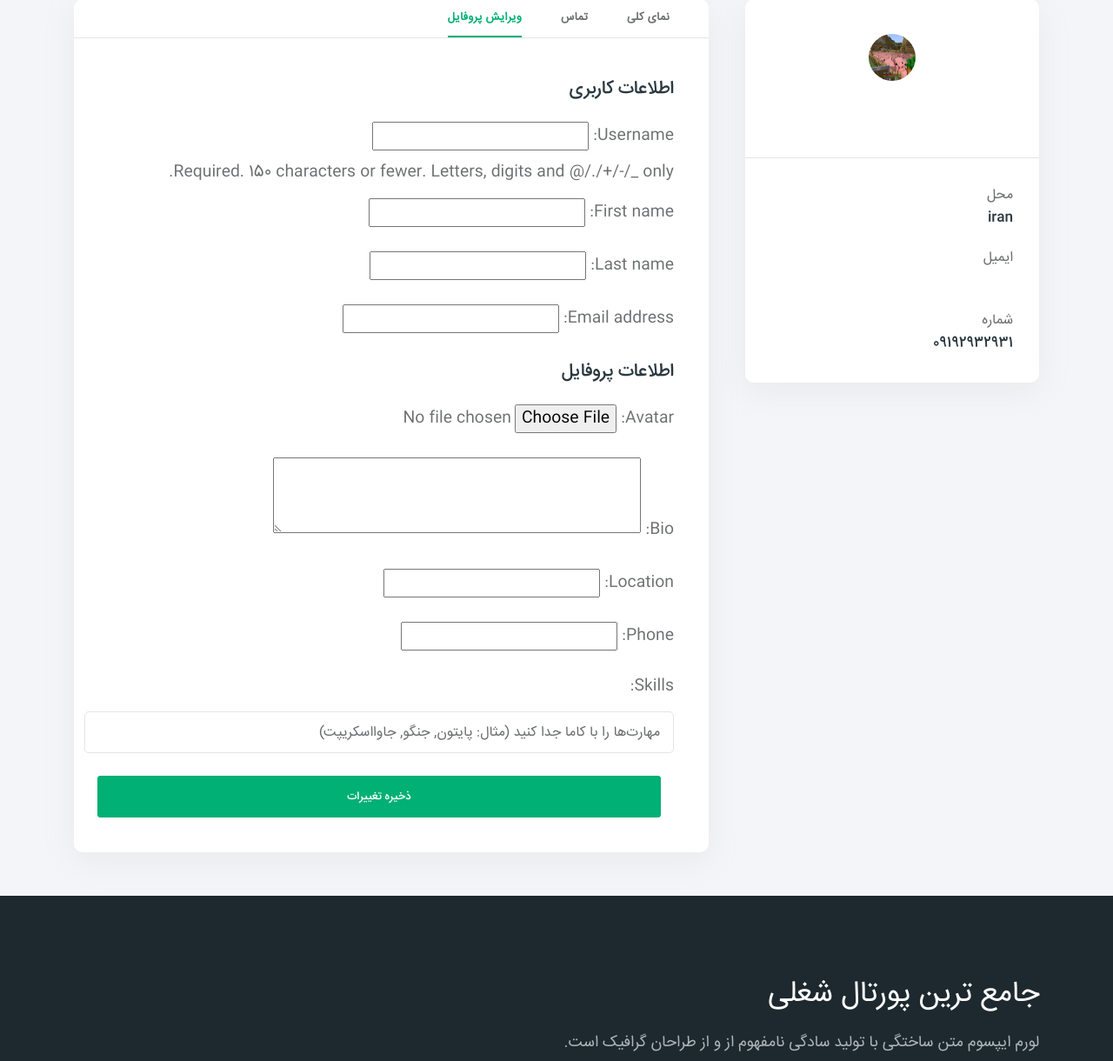
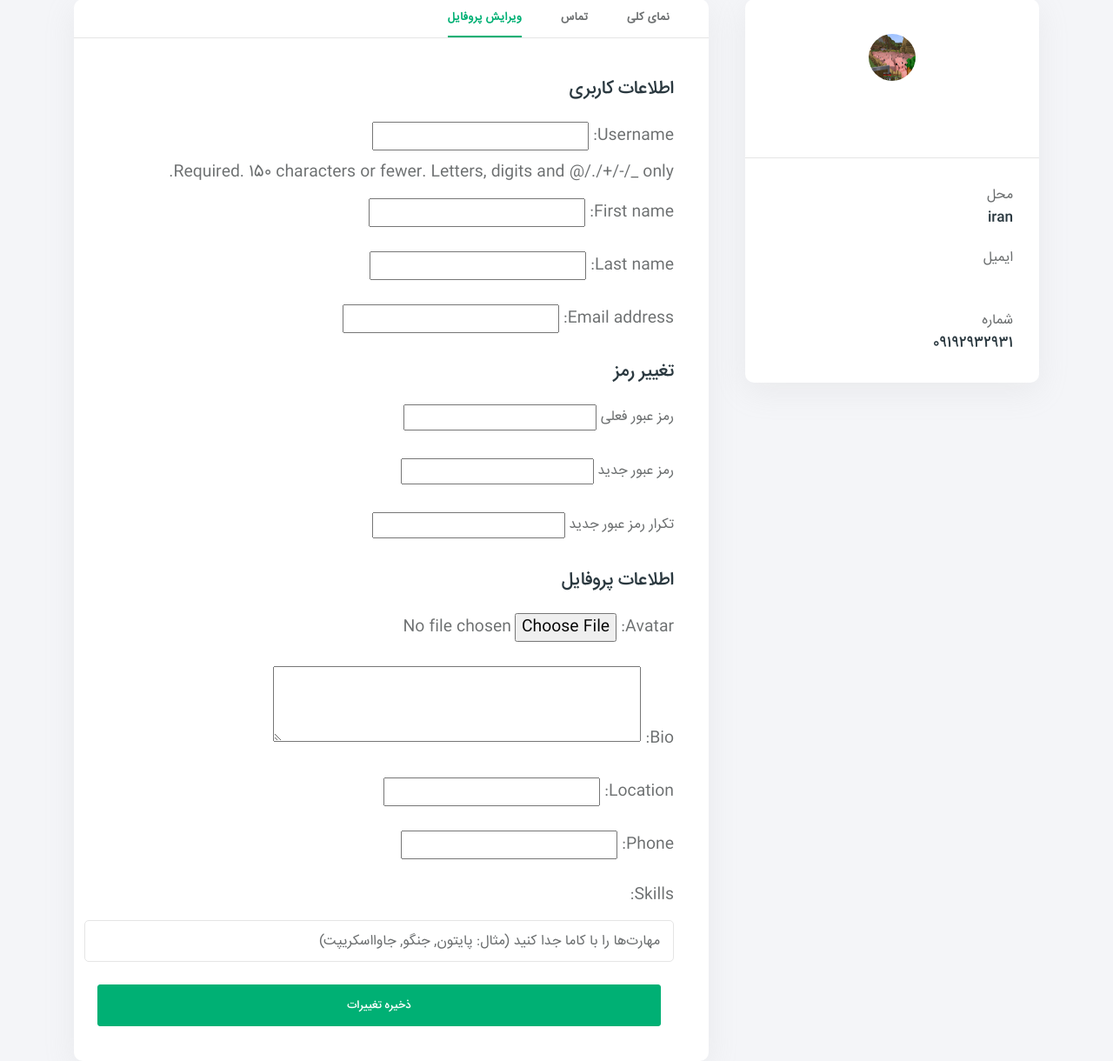
Before and after one commit to Sepehr2S/Jobcamp, a Django app: template templates/accounts/candidate-profile-main.html in a window 1280 px wide, after a click on "ویرایش پروفایل". Shown: the part 191-1411 px from the top of the page at 87% size. Run offline with Django 5.2, Linux system fonts and the light colour scheme; data comes from the database, SQL or seed files in the repository; both versions use the stored data as it was after the commit; tables that the repository leaves empty hold one stand-in row (values such as "Sample post"); the template is opened without the code that fills it: values that come from a table or form of the project are taken from there, most other values are stand-ins (such as "Sample title", 1, 10 or a date in 2020); some libraries are stand-ins or nearby versions.

Commit message:
fake changing password :d

```diff
--- a/accounts/views.py
+++ b/accounts/views.py
@@ -3,6 +3,8 @@ from django.contrib.auth import authenticate, login
 from django.contrib.auth.decorators import login_required
 from django.contrib import messages
 from django.contrib.auth import get_user_model, logout
+from django.contrib.auth.views import PasswordChangeView
+from django.urls import reverse_lazy
 from .models import Profile
 from .forms import SignUpForm, CustomLoginForm, UserForm, ProfileForm
 
@@ -116,3 +118,7 @@ def logout_view(request):
     logout(request)
     messages.success(request, "شما با موفقیت از سیستم خارج شدید.")
     return redirect('login')
+
+
+class CustomPasswordChangeView(PasswordChangeView):
+    template_name = 'accounts/candidate-profile-main.html'
--- a/templates/accounts/candidate-profile-main.html
+++ b/templates/accounts/candidate-profile-main.html
@@ -138,10 +138,26 @@
                       <!-- فرم اطلاعات کاربر -->
                       <h4 class="font-size-6 mb-7 mt-5 text-black-2 font-weight-semibold">اطلاعات کاربری</h4>
                       {{ user_form.as_p }}
+                      <h4 class="font-size-6 mb-7 mt-5 text-black-2 font-weight-semibold">تغییر رمز</h4>
+                      <div class="form-group">
+                        <label for="old_password">رمز عبور فعلی</label>
+                        <input type="password" id="old_password" name="old_password" required>
+                      </div>
+
+                      <div class="form-group">
+                        <label for="new_password1">رمز عبور جدید</label>
+                        <input type="password" id="new_password1" name="new_password1" required>
+                      </div>
+
+                      <div class="form-group">
+                        <label for="new_password2">تکرار رمز عبور جدید</label>
+                        <input type="password" id="new_password2" name="new_password2" required>
+                      </div>
 
                       <!-- فرم پروفایل -->
                       <h4 class="font-size-6 mb-7 mt-5 text-black-2 font-weight-semibold">اطلاعات پروفایل</h4>
                       {{ profile_form.as_p }}
+
 
                       <!-- نمایش خطاها -->
                       {% if user_form.errors or profile_form.errors %}
```
Also changed, not shown: db.sqlite3.
